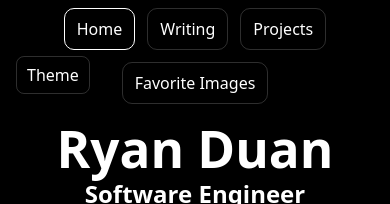
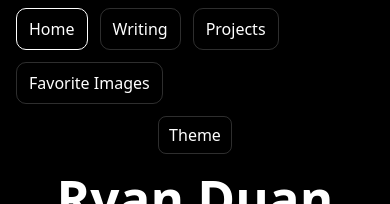
Before and after one commit to ryanduan02/website, a React (Vite) app: page / in a window 390 px wide. Shown: the top 204 px of the page. Built offline with nearby package versions, Linux system fonts and the light colour scheme.

Commit message:
add theme toggler as a tab

```diff
--- a/src/App.css
+++ b/src/App.css
@@ -12,12 +12,20 @@
   width: 100%;
 }
 
-.tabList {
+.tabHeader {
   display: flex;
   justify-content: center;
+  align-items: center;
   gap: 12px;
   flex-wrap: wrap;
   margin-bottom: 16px;
+}
+
+.tabList {
+  display: flex;
+  gap: 12px;
+  flex-wrap: wrap;
+  margin-bottom: 0;
 }
 
 .tab {
@@ -43,14 +51,13 @@
   outline-offset: 2px;
 }
 
+.tabTrailing {
+  display: inline-flex;
+  align-items: center;
+}
+
 .themeToggle {
-  position: fixed;
-  top: 12px;
-  left: 24px;
-  z-index: 10;
-
   display: inline-flex;
-  gap: 8px;
   align-items: center;
 }
 
@@ -197,11 +204,6 @@ h2 {
   #root {
     padding-left: 16px;
     padding-right: 16px;
-  }
-
-  .themeToggle {
-    top: 56px;
-    left: 16px;
   }
 
   .contentWrapper {
--- a/src/App.tsx
+++ b/src/App.tsx
@@ -10,6 +10,28 @@ import { FavoriteImagesPage } from "./pages/FavoriteImagesPage";
 import type { TabConfig, TabId } from "./types/tabs";
 
 export default function App() {
+  const [theme, setTheme] = React.useState<"dark" | "light">("dark");
+  const themeMenuRef = React.useRef<HTMLDetailsElement | null>(null);
+
+  React.useEffect(() => {
+    document.documentElement.setAttribute("data-theme", theme);
+  }, [theme]);
+
+  React.useEffect(() => {
+    function onPointerDown(e: PointerEvent) {
+      const menu = themeMenuRef.current;
+      if (!menu || !menu.open) return;
+      const target = e.target;
+      if (target instanceof Node && menu.contains(target)) return;
+      menu.open = false;
+    }
+
+    document.addEventListener("pointerdown", onPointerDown);
+    return () => {
+      document.removeEventListener("pointerdown", onPointerDown);
+    };
+  }, []);
+
   const tabs: TabConfig[] = React.useMemo(
     () => [
       { id: "home", label: "Home", render: () => <HomePage /> },
@@ -54,7 +76,46 @@ export default function App() {
 
   return (
     <div className="appRoot">
-      <Tabs tabs={tabs} activeId={activeId} onChange={onTabChange} ariaLabel="Site sections" />
+      <Tabs
+        tabs={tabs}
+        activeId={activeId}
+        onChange={onTabChange}
+        ariaLabel="Site sections"
+        trailing={
+          <div className="themeToggle" aria-label="Theme selector">
+            <details className="themeDropdown" ref={themeMenuRef}>
+              <summary className="themeDropdownSummary">Theme</summary>
+
+              <div className="themeDropdownMenu" role="menu" aria-label="Theme options">
+                <button
+                  type="button"
+                  role="menuitemradio"
+                  aria-checked={theme === "light"}
+                  className={`themeDropdownItem ${theme === "light" ? "themeDropdownItemActive" : ""}`}
+                  onClick={() => {
+                    setTheme("light");
+                    if (themeMenuRef.current) themeMenuRef.current.open = false;
+                  }}
+                >
+                  Light
+                </button>
+                <button
+                  type="button"
+                  role="menuitemradio"
+                  aria-checked={theme === "dark"}
+                  className={`themeDropdownItem ${theme === "dark" ? "themeDropdownItemActive" : ""}`}
+                  onClick={() => {
+                    setTheme("dark");
+                    if (themeMenuRef.current) themeMenuRef.current.open = false;
+                  }}
+                >
+                  Dark
+                </button>
+              </div>
+            </details>
+          </div>
+        }
+      />
     </div>
   );
 }
--- a/src/components/Tabs/Tabs.tsx
+++ b/src/components/Tabs/Tabs.tsx
@@ -5,11 +5,13 @@ export function Tabs({
   tabs,
   activeId,
   onChange,
+  trailing,
   ariaLabel,
 }: {
   tabs: TabConfig[];
   activeId: TabId;
   onChange: (id: TabId) => void;
+  trailing?: React.ReactNode;
   ariaLabel: string;
 }) {
   const tabRefs = React.useRef<Array<HTMLButtonElement | null>>([]);
@@ -57,6 +59,7 @@ export function Tabs({
 
   return (
     <div className="tabShell">
+      <div className="tabHeader">
         <div
           className="tabList"
           role="tablist"
@@ -89,6 +92,9 @@ export function Tabs({
           })}
         </div>
 
+        {trailing ? <div className="tabTrailing">{trailing}</div> : null}
+      </div>
+
       {tabs.map((tab) => {
         const selected = tab.id === activeId;
         const tabId = `tab-${tab.id}`;
--- a/src/pages/HomePage.tsx
+++ b/src/pages/HomePage.tsx
@@ -1,53 +1,8 @@
-import React from "react";
 import { FaGithub, FaLinkedin, FaEnvelope } from "react-icons/fa";
 
 export function HomePage() {
-  const [theme, setTheme] = React.useState<"dark" | "light">(() => {
-    const current = document.documentElement.getAttribute("data-theme");
-    return current === "light" ? "light" : "dark";
-  });
-
-  const themeMenuRef = React.useRef<HTMLDetailsElement | null>(null);
-
-  React.useEffect(() => {
-    document.documentElement.setAttribute("data-theme", theme);
-  }, [theme]);
-
   return (
     <div>
-      <div className="themeToggle" aria-label="Theme selector">
-        <details className="themeDropdown" ref={themeMenuRef}>
-          <summary className="themeDropdownSummary">Theme</summary>
-
-          <div className="themeDropdownMenu" role="menu" aria-label="Theme options">
-            <button
-              type="button"
-              role="menuitemradio"
-              aria-checked={theme === "light"}
-              className={`themeDropdownItem ${theme === "light" ? "themeDropdownItemActive" : ""}`}
-              onClick={() => {
-                setTheme("light");
-                if (themeMenuRef.current) themeMenuRef.current.open = false;
-              }}
-            >
-              Light
-            </button>
-            <button
-              type="button"
-              role="menuitemradio"
-              aria-checked={theme === "dark"}
-              className={`themeDropdownItem ${theme === "dark" ? "themeDropdownItemActive" : ""}`}
-              onClick={() => {
-                setTheme("dark");
-                if (themeMenuRef.current) themeMenuRef.current.open = false;
-              }}
-            >
-              Dark
-            </button>
-          </div>
-        </details>
-      </div>
-
       <header className="homeHeader">
         <h1>Ryan Duan</h1>
 
```
Lines whose indentation alone changed are shown as unchanged.
